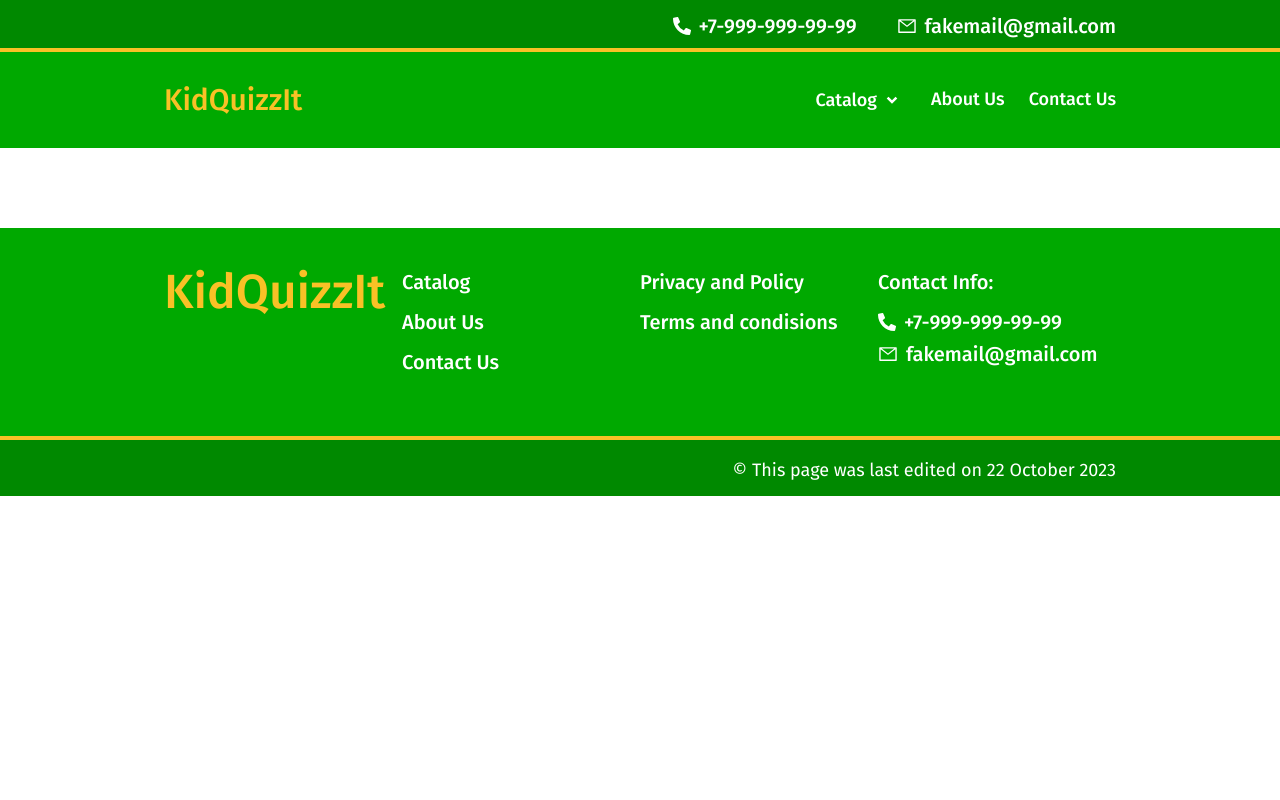
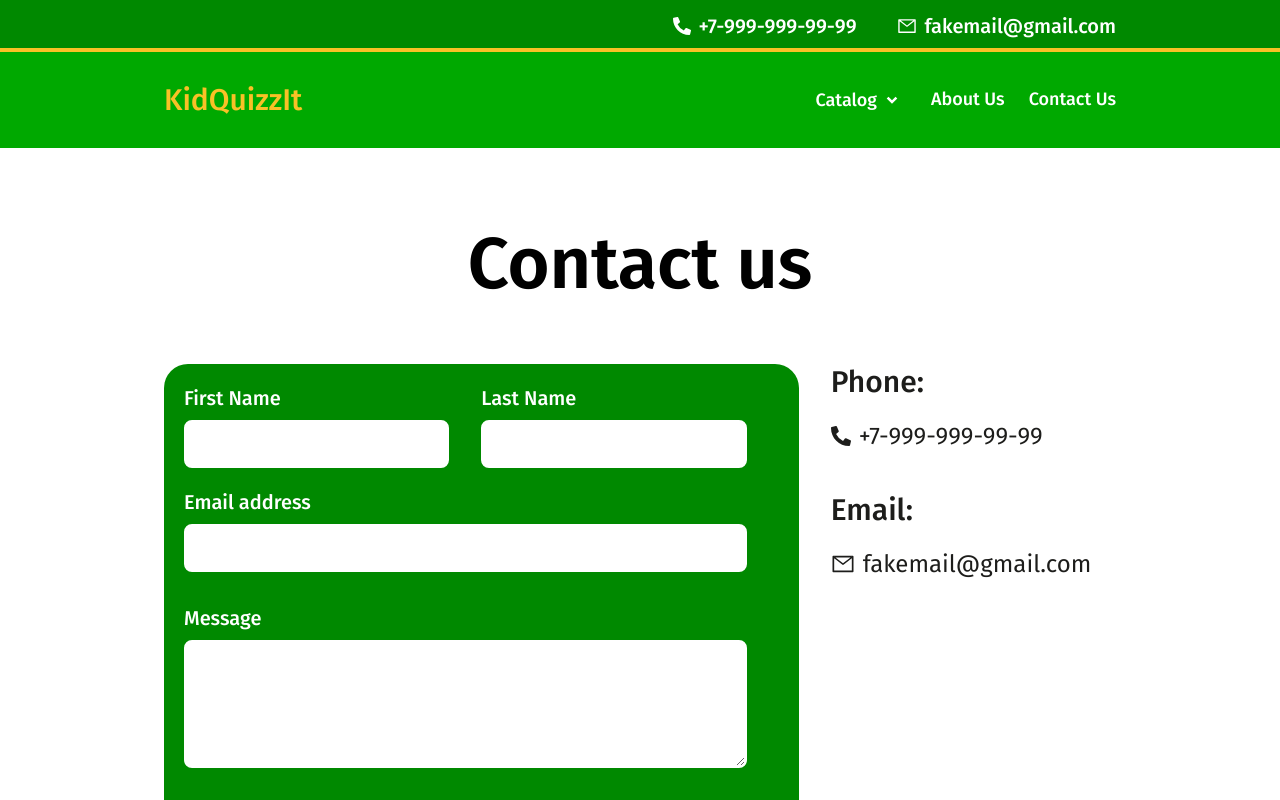
Before and after one commit to nikkhav/kidQuizzIt-frontend, a React (Vite) app: page /contacts in a window 1280 px wide. Shown: the top 800 px of the page. Built offline with nearby package versions, Linux system fonts and the light colour scheme; a web font is replaced by a local one.

Commit message:
add contact us page

```diff
--- a/src/App.tsx
+++ b/src/App.tsx
@@ -8,15 +8,22 @@ const Home = lazy(() => import("./pages/Home"));
 const SinglePage = lazy(() => import("./pages/SinglePage"));
 const About = lazy(() => import("./pages/About"));
 const Privacy = lazy(() => import("./pages/Privacy"));
+const Contacts = lazy(() => import("./pages/Contacts"));
 
 type AppProps = {
   load?: boolean;
 };
+type ComponentType = React.FC<{}>;
+
 const App: React.FC<AppProps> = ({ load }) => {
   const routes = [
     {
       path: "/",
       element: <Home />,
+    },
+    {
+      path: "/contacts",
+      element: <Contacts />,
     },
     {
       path: "/privacy/:name",
--- /dev/null
+++ b/src/pages/Contacts.tsx
@@ -0,0 +1,87 @@
+import React from "react";
+import Wrapper from "../components/Wrapper";
+import { Link } from "react-router-dom";
+import { FaPhoneAlt } from "react-icons/fa";
+import { AiOutlineMail } from "react-icons/ai";
+
+function Contacts() {
+  return (
+    <Wrapper>
+      <div className="w-full flex-col items-center justify-center">
+        <h1 className="w-full my-16 mx-auto text-center text-7xl font-main font-semibold">
+          Contact us
+        </h1>
+        <div className="w-full flex justify-between items-start mt-6 mb-16">
+          <form className="w-2/3 flex justify-start flex-wrap items-start bg-darkGreen p-5 rounded-3xl">
+            <label htmlFor="" className="w-1/2 pr-8">
+              <p className="font-main font-medium text-white text-xl mb-2">
+                First Name
+              </p>
+              <input
+                type="text"
+                className="w-full border-2 border-white h-12 rounded-lg px-4 font-main font-normal text-black text-lg focus:outline-none focus:border-yellow "
+              />
+            </label>
+            <label htmlFor="" className="w-1/2 pr-8">
+              <p className="font-main font-medium text-white text-xl mb-2">
+                Last Name
+              </p>
+              <input
+                type="text"
+                className="w-full border-2 border-white h-12 rounded-lg px-4 font-main font-normal text-black text-lg focus:outline-none focus:border-yellow"
+              />
+            </label>
+            <label htmlFor="" className="w-full mt-5 mb-1 pr-8">
+              <p className="font-main font-medium text-white text-xl mb-2">
+                Email address
+              </p>
+              <input
+                type="email"
+                className="w-full border-2 border-white h-12 rounded-lg px-4 font-main font-normal text-black text-lg focus:outline-none focus:border-yellow"
+              />
+            </label>
+            <label htmlFor="" className="w-full my-7 pr-8">
+              <p className="font-main font-medium text-white text-xl mb-2">
+                Message
+              </p>
+              <textarea
+                name=""
+                className="w-full h-32 p-4  border-2 border-white rounded-lg font-main font-normal text-black text-lg focus:outline-none focus:border-yellow"
+              ></textarea>
+              <div className="w-full flex items-center justify-center mt-7">
+                <button className="bg-darkGreen border-white border-2 rounded-lg py-2 px-4 font-main font-medium text-white text-lg transition-all duration-300 hover:bg-white hover:text-darkGreen">
+                  Send message
+                </button>
+              </div>
+            </label>
+          </form>
+          <div className="w-1/3 pl-8 flex-col items-start justify-start">
+            <div className="flex-col items-start justify-start w-full mb-10">
+              <h2 className="mb-5 text-3xl font-medium font-main text-black">
+                Phone:
+              </h2>
+              <div >
+                <Link to="" className="font-main text-black text-2xl flex justify-start items-center transition-all duration-300 hover:text-yellow">
+                  <FaPhoneAlt className="text-xl mr-2" />
+                  +7-999-999-99-99
+                </Link>
+              </div>
+            </div>
+            <div className="flex-col items-start justify-start w-full">
+              <h2 className="mb-5 text-3xl font-medium font-main text-black">
+                Email:
+              </h2>
+              <div >
+                <Link to="" className="font-main text-black text-2xl flex justify-start items-center transition-all duration-300 hover:text-yellow">
+                  <AiOutlineMail className="text-2xl mr-2" /> fakemail@gmail.com
+                </Link>
+              </div>
+            </div>
+          </div>
+        </div>
+      </div>
+    </Wrapper>
+  );
+}
+
+export default Contacts;
--- a/tailwind.config.js
+++ b/tailwind.config.js
@@ -24,6 +24,7 @@ export default {
       green: "#00a900",
       darkGreen: "#008900",
       yellow: "#f9c126",
+      gray: "#ccc",
       black: "#1d1d1b",
       white: "#fff",
       error: "#FF0000",
```
